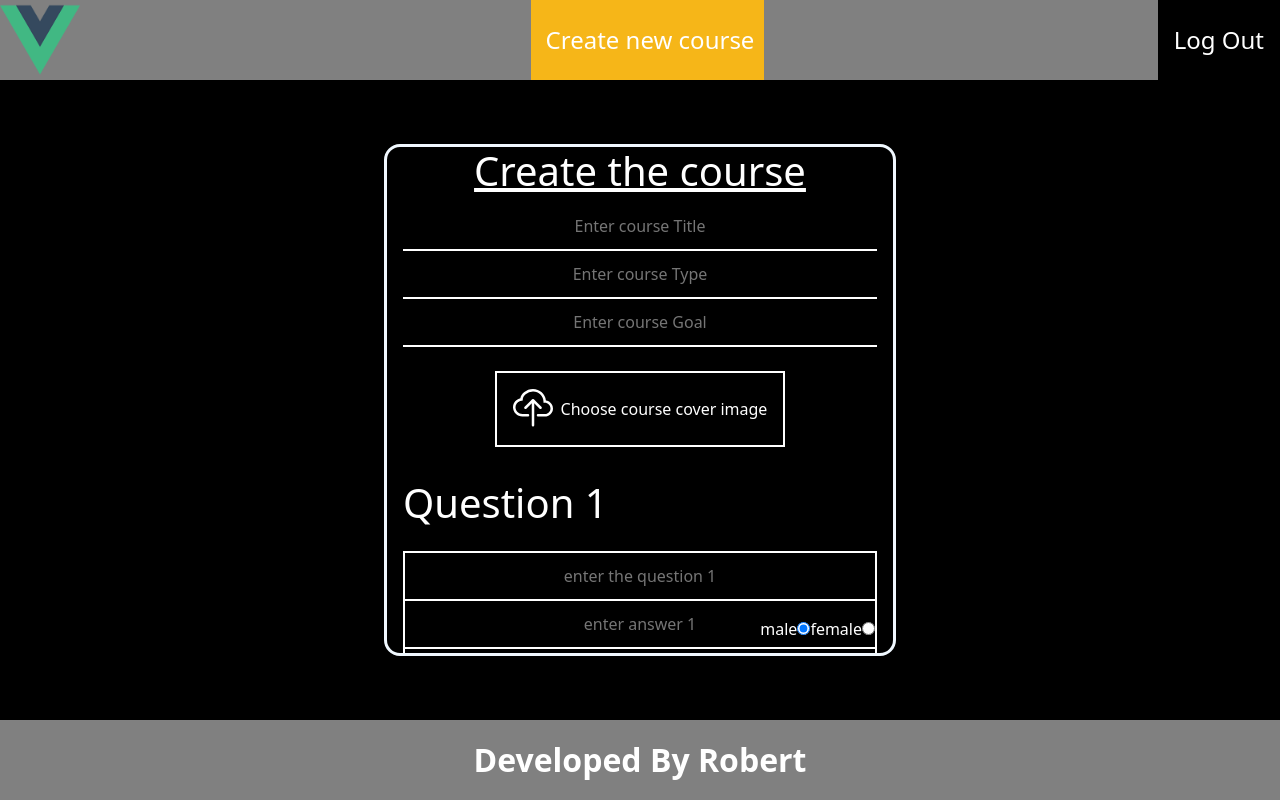
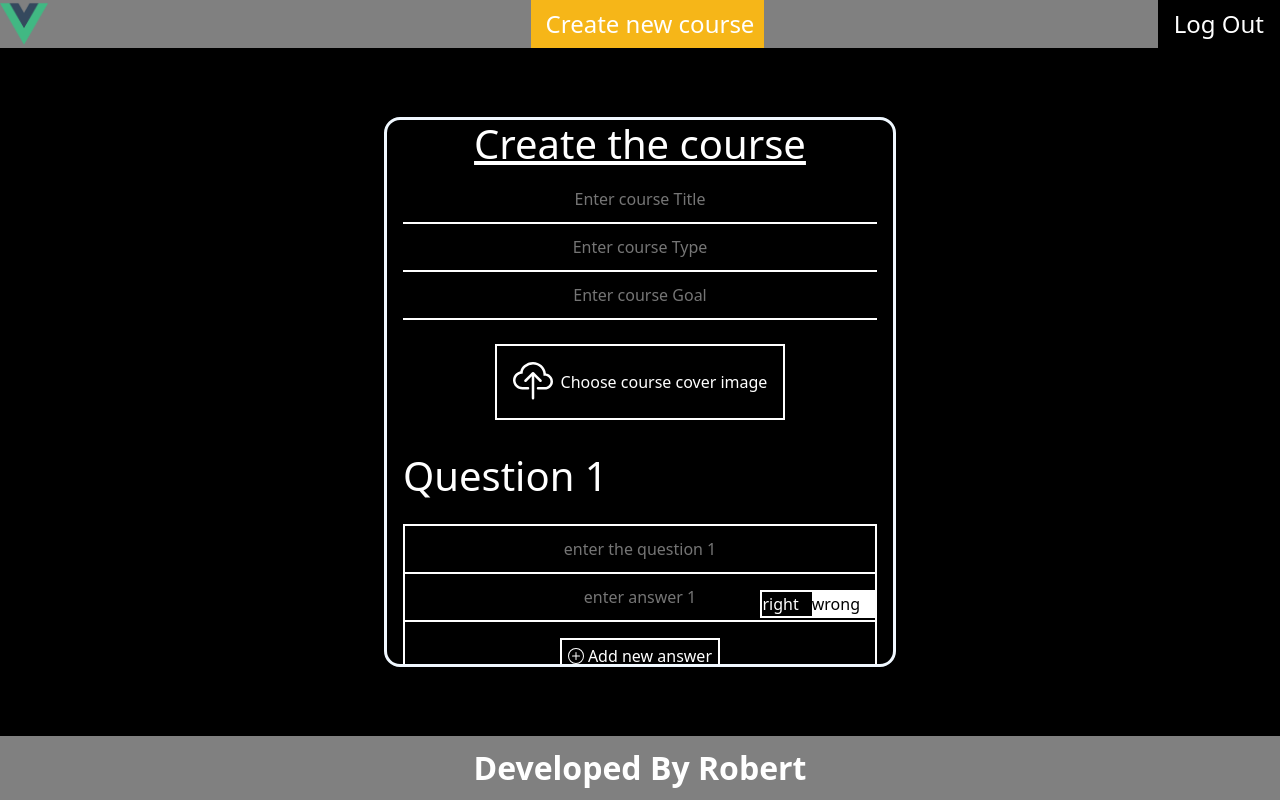
Before and after one commit to robertvitoriano/vue-quiz, a Vue app: page /course-creation in a window 1280 px wide. Built offline with nearby package versions, Linux system fonts and the light colour scheme.

Commit message:
simplify changewrongright switch and add answer to form logic

```diff
--- a/src/Layout/AuthLayout.vue
+++ b/src/Layout/AuthLayout.vue
@@ -31,7 +31,7 @@ export default {
 
 <style scoped>
 .auth-layout-header {
-  height: 10vh;
+  height: 6vh;
   background-color: gray;
   display: flex;
   flex-direction: row;
@@ -100,7 +100,7 @@ export default {
 }
 
 .auth-layout-footer {
-  height: 10vh;
+  height: 8vh;
   background-color: gray;
   color: white;
   display: flex;
@@ -123,7 +123,7 @@ export default {
   width: 100%;
   background-color: black;
   color: white;
-  height: 80vh;
+  height: 86vh;
   overflow-y: scroll;
 }
 
--- a/src/views/CourseCreation.vue
+++ b/src/views/CourseCreation.vue
@@ -22,15 +22,19 @@
                   <input class="course-creation-input"
                     :placeholder="'enter the question ' + (Number(questionIndex) + 1)" v-model="question.title">
                   <div class="course-creation-answers-container">
-                    <div class="course-answer-container"  v-for="answer, answerIndex in question.answers" v-bind:key="answerIndex" >
-                      <input class="course-creation-input"
-                        :placeholder="'enter answer ' + (answerIndex + 1)"
+                    <div class="course-answer-container" v-for="answer, answerIndex in question.answers"
+                      v-bind:key="answerIndex">
+                      <input class="course-creation-input" :placeholder="'enter answer ' + (answerIndex + 1)"
                         v-model="answer.text">
                       <div class="wrong-right-switch">
-                        <label for="">male</label>
-                        <input type="radio" name="gender" value="male" checked>
-                        <label for="">female</label>
-                        <input type="radio" name="gender" value="female" id="">
+                        <div :class="{'wrong-right-switch-input-container':true, 'wrong-right-input-selected':answer.isRight}" @click="changeWrongRightSwitch({questionIndex, answerIndex})" >
+                          <label for="">right</label>
+                          <input type="radio" name="wrong-right" value="right" :checked="answer.isRight" class="wrong-right-switch-input">
+                        </div>
+                        <div :class="{'wrong-right-switch-input-container':true, 'wrong-right-input-selected':!answer.isRight}" @click="changeWrongRightSwitch({questionIndex, answerIndex})">
+                          <label for="">wrong</label>
+                          <input type="radio" name="wrong-right" value="wrong" :checked="!answer.isRight" class="wrong-right-switch-input">
+                        </div>
                       </div>
                     </div>
                     <div class=""></div>
@@ -87,16 +91,13 @@ export default {
 
     },
     addAnswerToForm(questionIndex) {
-      this.questions.forEach((question, index) => {
-        if (index === questionIndex) {
-          this.questions[index].answers.push({
+      this.questions[questionIndex].answers.push({
             text: '',
             isRight: false
           })
-        }
-
-      })
-
+    },
+    changeWrongRightSwitch({questionIndex, answerIndex}){
+      this.questions[questionIndex].answers[answerIndex].isRight =  !this.questions[questionIndex].answers[answerIndex].isRight
     }
   }
 }
@@ -162,6 +163,7 @@ export default {
 .course-answer-container {
   position: relative;
 }
+
 .course-creation-file-input {
   opacity: 0;
   width: 100%;
@@ -263,6 +265,25 @@ export default {
 .wrong-right-switch {
   position: absolute;
   right: 0;
-  top:1rem;
+  top: 1rem;
+  border: solid 2px white;
+  display: flex;
+}
+
+.wrong-right-switch-container{
+  display: flex;
+  justify-content: center;
+}
+
+.wrong-right-switch:hover{
+  cursor: pointer;
+}
+.wrong-right-input-selected {
+  background-color: white;
+  color:black
+}
+
+.wrong-right-switch-input {
+  opacity: 0;
 }
 </style>
```
